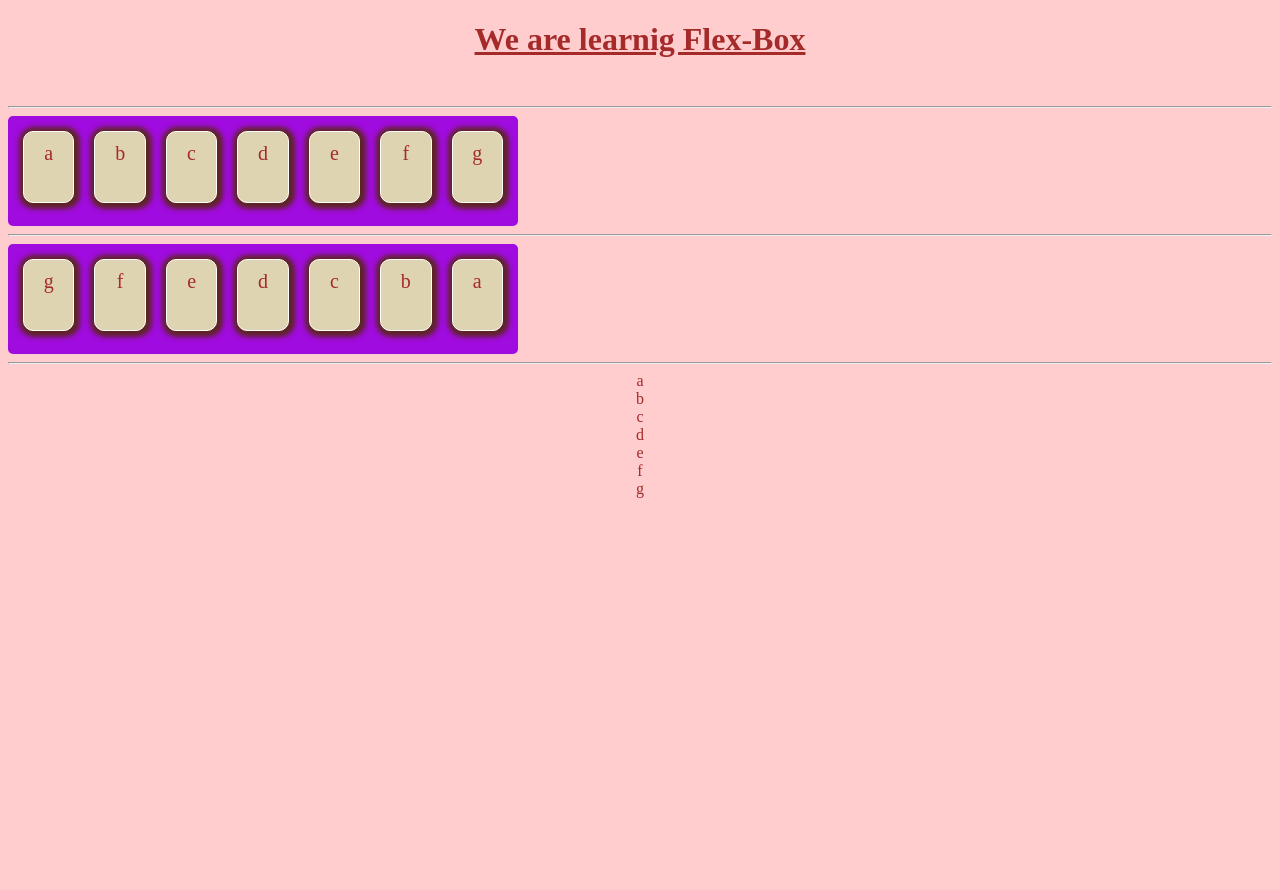
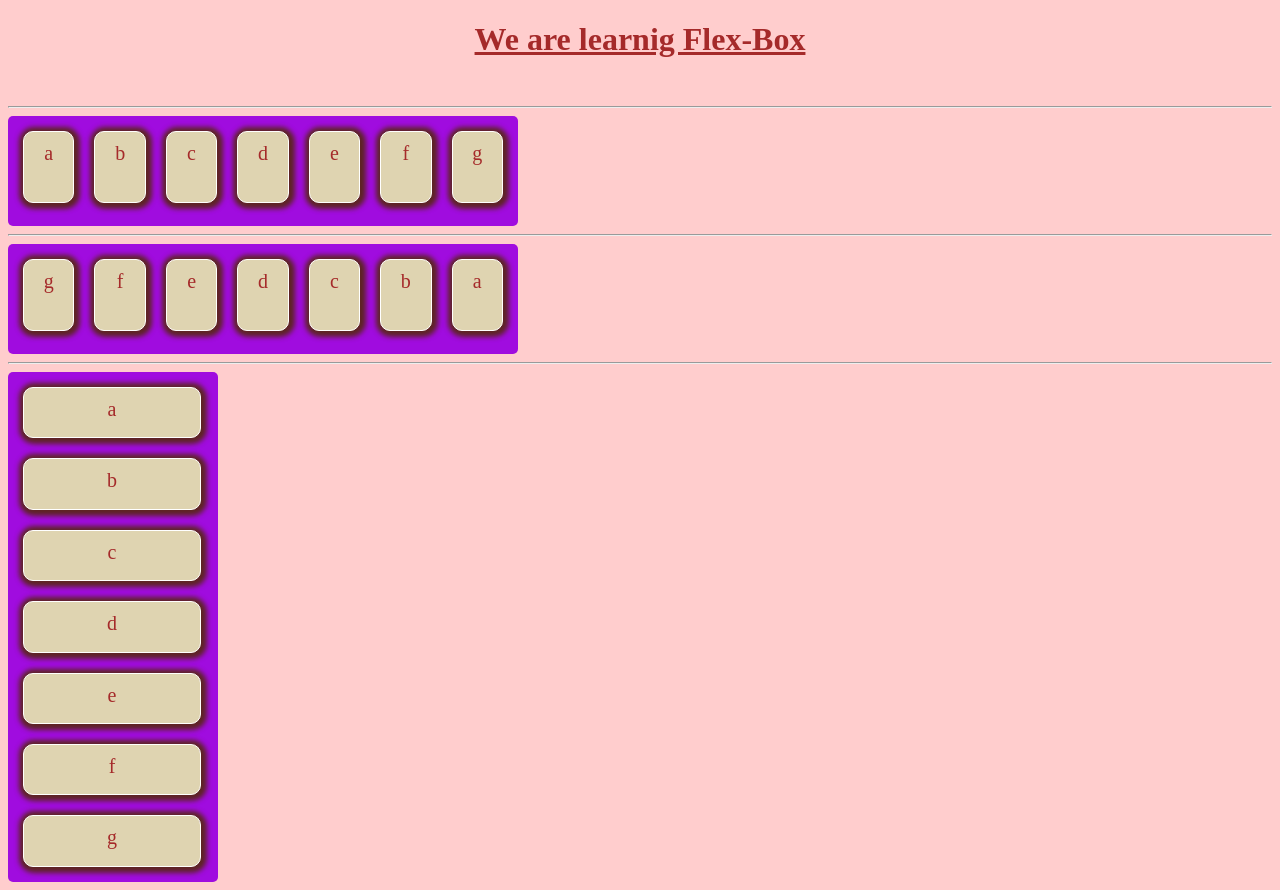
Before and after one commit to 777onkar/flex-boxes, a plain HTML site: page index.html in a window 1280 px wide. Before the commit the page ends 800 px from the top, so only its background shows below. Drawn offline with Linux system fonts and the light colour scheme.

Commit message:
colum is created

```diff
--- a/css/index.css
+++ b/css/index.css
@@ -48,3 +48,24 @@
     border-radius: 5px;
     flex-direction: row-reverse;
   }
+  .item-3{
+    background-color: #dfd4b1;
+    height: 50px;
+    width: 156px;
+    margin: 10px;
+    font-size: 20px;
+    padding: 10px;
+    border-radius: 10px;
+    border: solid 1px white;
+    box-shadow: 1px 1px 5px 5px rgb(94, 36, 36);
+  }
+
+  .three{
+    height: 500px;
+    width: 200px;
+    display: flex;
+    background-color: #a00cdf;
+    padding: 5px;
+    border-radius: 5px;
+    flex-direction: column;
+  }
```
